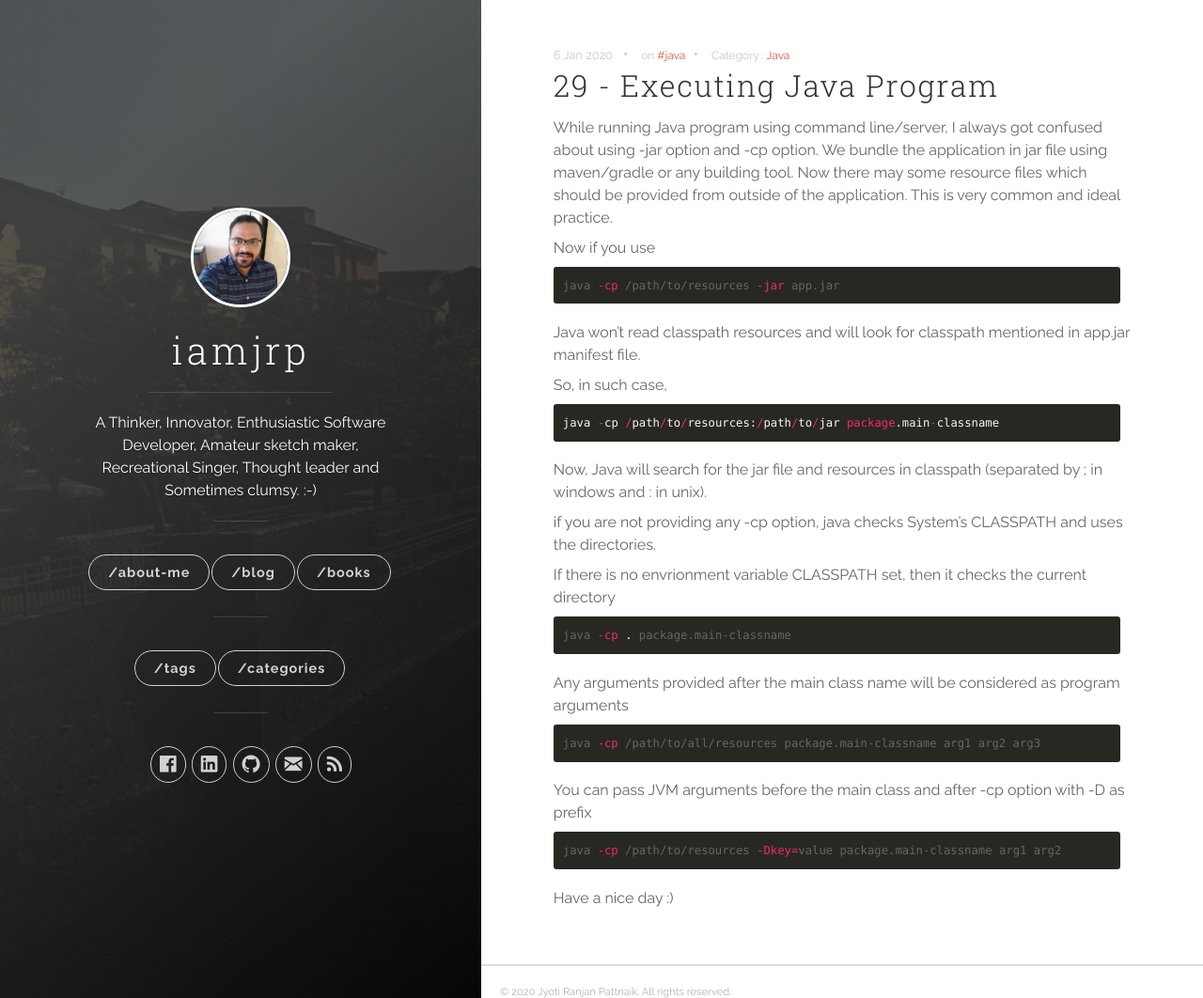
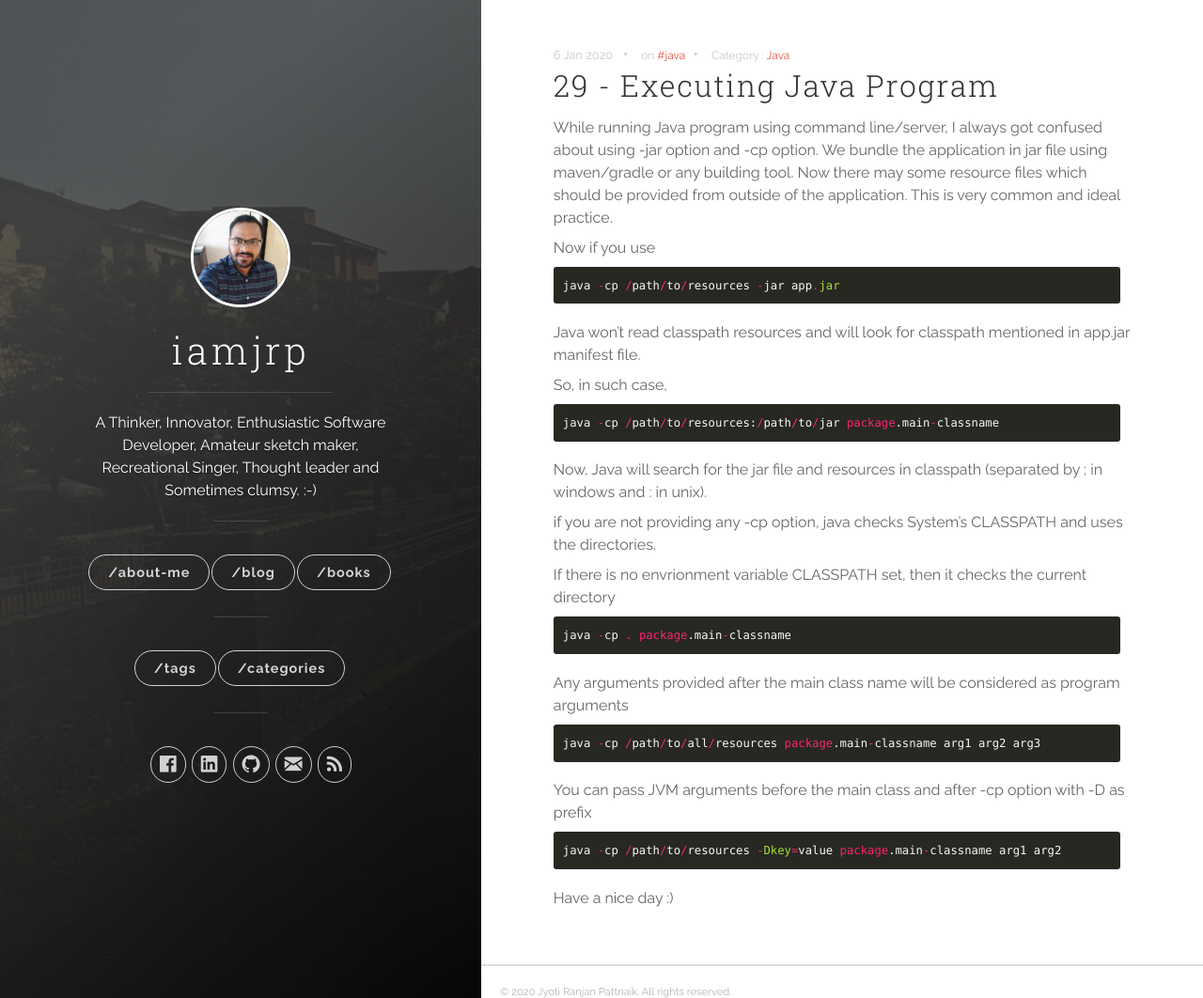
Before and after one commit to jrphub/jrphub.github.io, a Jekyll site: the page built from _posts/2020-01-06-Executing-Java.markdown, in a window 1280 px wide and 1062 px high. Shown: the whole window at 94% size. Built offline with Jekyll 4.4.1, drawn with Linux system fonts in a browser that asks for light colours; nearby versions of some CDN libraries; a script that is not in the unit is left out; comment, search, counter and statistics services are not loaded.

Commit message:
snippet style changed

```diff
--- a/_posts/2020-01-06-Executing-Java.markdown
+++ b/_posts/2020-01-06-Executing-Java.markdown
@@ -9,7 +9,7 @@ While running Java program using command line/server, I always got confused abou
 
 Now if you use
 
-{% highlight shell %}
+{% highlight java %}
 
 java -cp /path/to/resources -jar app.jar
 
@@ -31,7 +31,7 @@ if you are not providing any -cp option, java checks System's CLASSPATH and uses
 
 If there is no envrionment variable CLASSPATH set, then it checks the current directory
 
-{% highlight shell %}
+{% highlight java %}
 
 java -cp . package.main-classname
 
@@ -39,7 +39,7 @@ java -cp . package.main-classname
 
 Any arguments provided after the main class name will be considered as program arguments
 
-{% highlight shell %}
+{% highlight java %}
 
 java -cp /path/to/all/resources package.main-classname arg1 arg2 arg3
 
@@ -47,7 +47,7 @@ java -cp /path/to/all/resources package.main-classname arg1 arg2 arg3
 
 You can pass JVM arguments before the main class and after -cp option with -D as prefix
 
-{% highlight shell %}
+{% highlight java %}
 
 java -cp /path/to/resources -Dkey=value package.main-classname arg1 arg2
 
```
